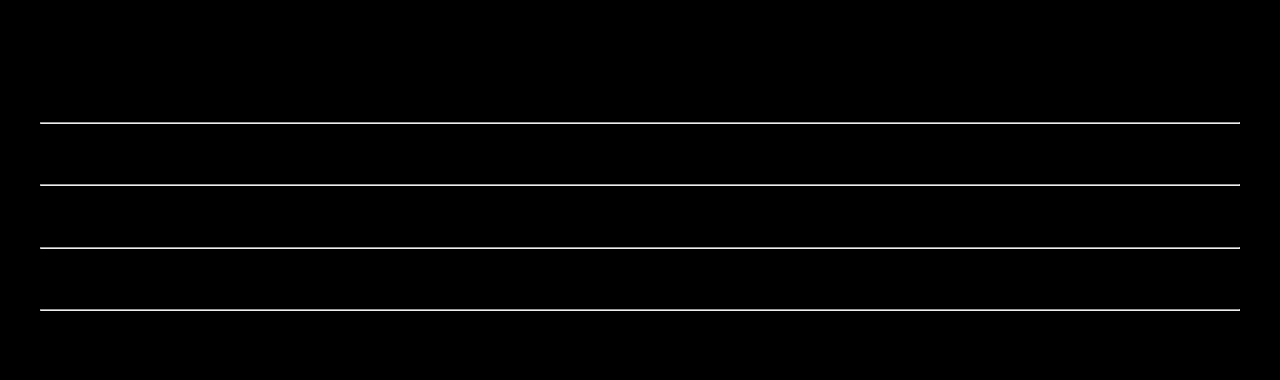
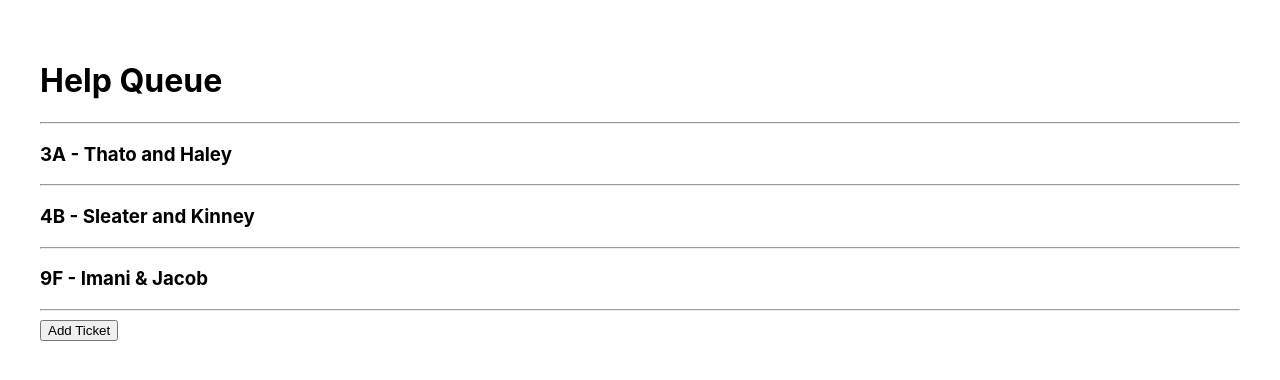
Before and after one commit to amackey693-EpicodusLessons/help-queue, a React (Create React App) app: page / in a window 1280 px wide. Shown: the top 380 px of the page. Built offline with nearby package versions, Linux system fonts and the light colour scheme.

Commit message:
update helper queue to follow along with homework

```diff
--- a/src/components/App.js
+++ b/src/components/App.js
@@ -1,6 +1,6 @@
 import React from "react";
 import Header from "./Header";
-import TicketList from "./TicketList";
+import TicketControl from "./TicketControl";
 // import Ticket from "./Ticket";
 
 
@@ -8,7 +8,7 @@
   return (
     <React.Fragment>
       <Header/>
-      <TicketList/>
+      <TicketControl/>
     </React.Fragment>
   );
 }
--- /dev/null
+++ b/src/components/NewTicketForm.js
@@ -0,0 +1,11 @@
+import React from "react";
+
+function NewTicketForm(props) {
+  return(
+    <React.Fragment>
+      <h3>This is form.</h3>
+    </React.Fragment>
+  );
+}
+
+export default NewTicketForm;
--- /dev/null
+++ b/src/components/TicketControl.js
@@ -0,0 +1,37 @@
+import React from 'react';
+import NewTicketForm from './NewTicketForm';
+import TicketList from './TicketList';
+
+class TicketControl extends React.Component {
+  constructor(props) {
+    super(props);
+    this.state = {
+      formVisibleOnPage: false
+    };
+  }
+
+  handleClick = () => {
+    this.setState(prevState => ({
+      formVisibleOnPage: !prevState.formVisibleOnPage
+    }));
+  }
+
+  render() {
+    let currentlyVisibleState = null;
+    let buttonText = null;
+    if (this.state.formVisibleOnPage) {
+      currentlyVisibleState = <NewTicketForm />
+      buttonText = "Return to Ticket List";
+    } else {
+      currentlyVisibleState = <TicketList />
+      buttonText = "Add Ticket";
+    }
+    return (
+      <React.Fragment>
+        {currentlyVisibleState}
+        <button onClick={this.handleClick}>{buttonText}</button>
+      </React.Fragment>
+    );
+  }
+}
+export default TicketControl;
--- a/src/index.css
+++ b/src/index.css
@@ -1,8 +1,9 @@
 body {
   margin: 0;
   padding: 40px;
-  background-color: black;
+  /* background-color: black;
   height: 100vh;
+  color: white; */
   font-family: -apple-system, BlinkMacSystemFont, 'Segoe UI', 'Roboto', 'Oxygen',
     'Ubuntu', 'Cantarell', 'Fira Sans', 'Droid Sans', 'Helvetica Neue',
     sans-serif;
--- a/src/index.js
+++ b/src/index.js
@@ -11,6 +11,8 @@
   document.getElementById('root')
 );
 
+
+
 // If you want your app to work offline and load faster, you can change
 // unregister() to register() below. Note this comes with some pitfalls.
 // Learn more about service workers: https://bit.ly/CRA-PWA
```
